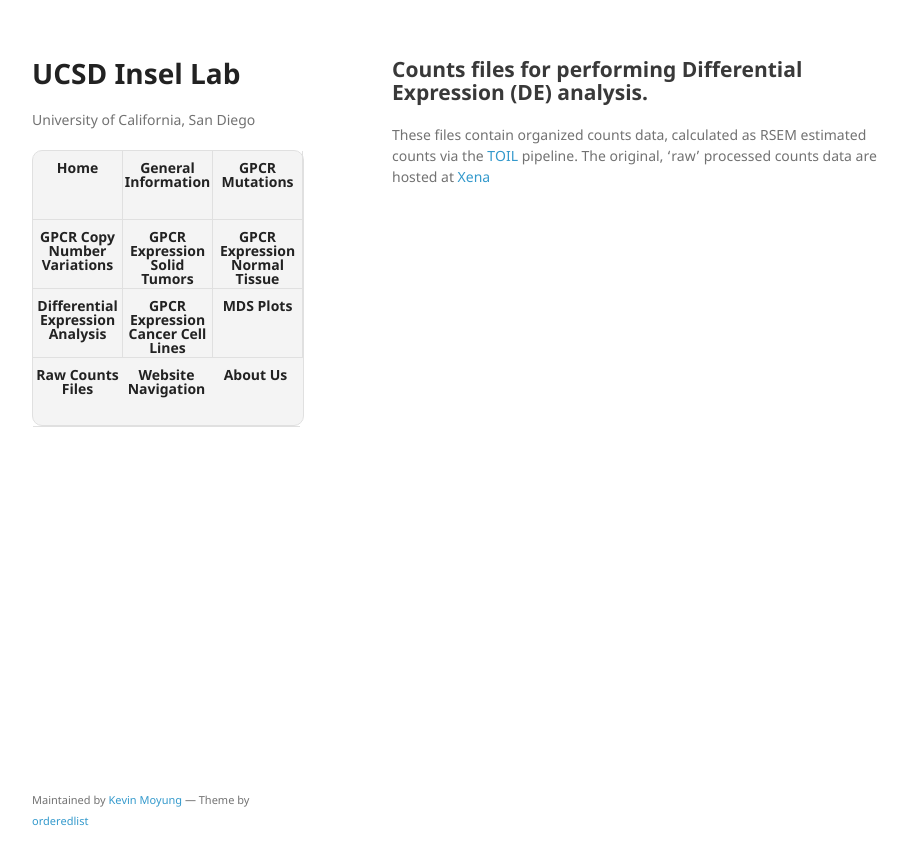
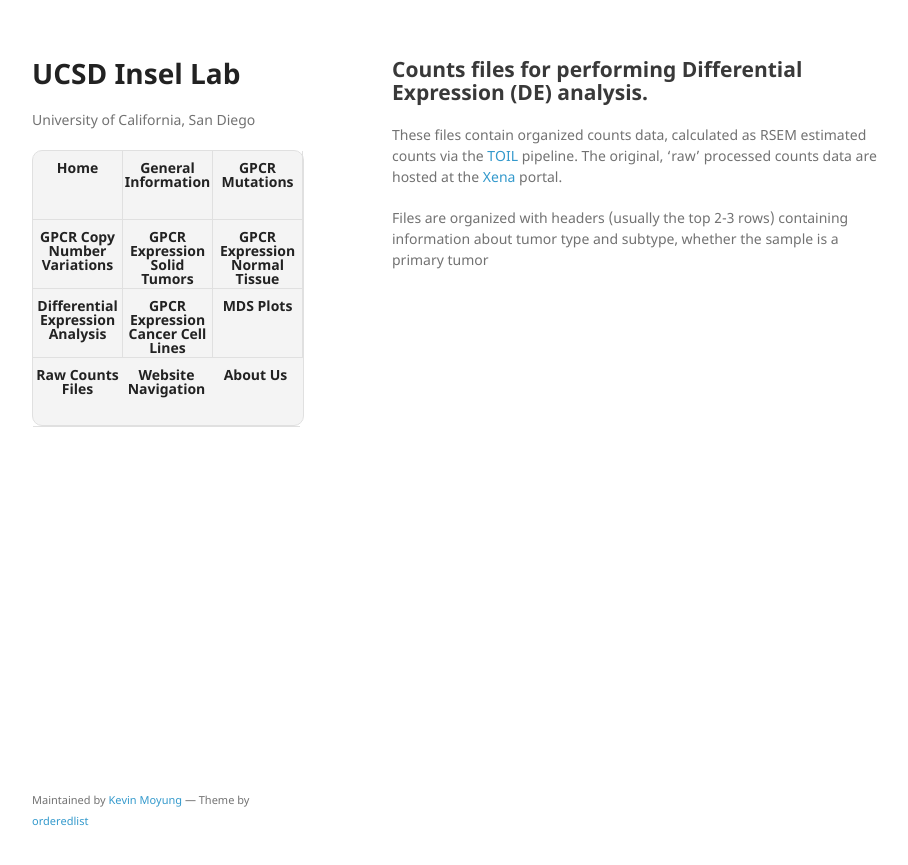
Before and after one commit to insellab/insellab.github.io, a Jekyll site: the page built from counts_files.md, in a window 1280 px wide. Shown: the top 865 px of the page, without its empty margins (178-1086 px from the left). Built offline with Jekyll 4.4.1, drawn with Linux system fonts in a browser that asks for light colours; our own code applies the rules of GitHub Pages for plain Markdown files.

Commit message:
Update counts_files.md

```diff
--- a/counts_files.md
+++ b/counts_files.md
@@ -4,4 +4,6 @@ layout: default
 
 ## Counts files for performing Differential Expression (DE) analysis.
 
-These files contain organized counts data, calculated as RSEM estimated counts via the [TOIL](https://xenabrowser.net/datapages/?host=https://toil.xenahubs.net) pipeline. The original, 'raw' processed counts data are hosted at [Xena](xena.ucsc.edu)
+These files contain organized counts data, calculated as RSEM estimated counts via the [TOIL](https://xenabrowser.net/datapages/?host=https://toil.xenahubs.net) pipeline. The original, 'raw' processed counts data are hosted at the [Xena](xena.ucsc.edu) portal.
+
+Files are organized with headers (usually the top 2-3 rows) containing information about tumor type and subtype, whether the sample is a primary tumor
```
